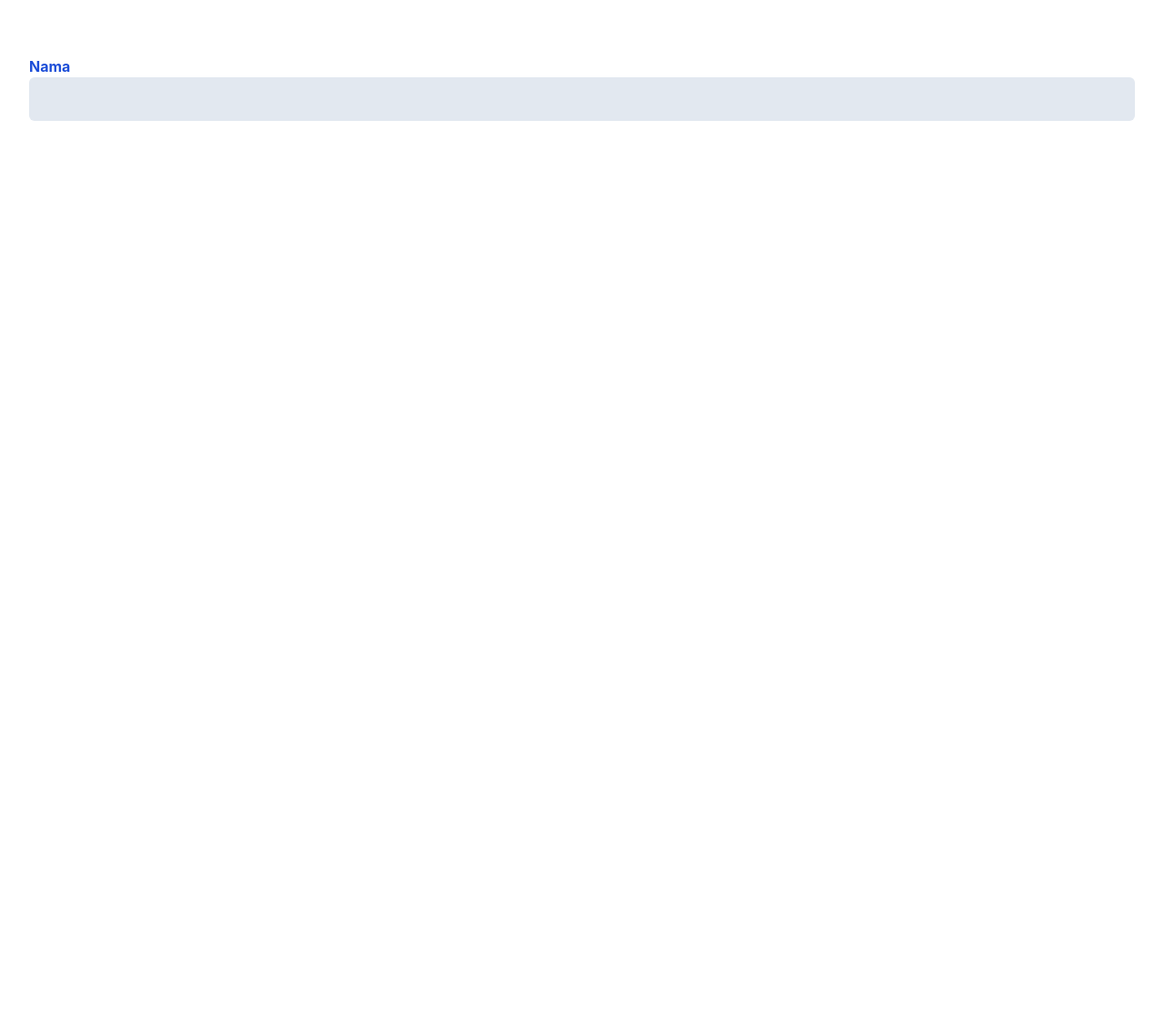
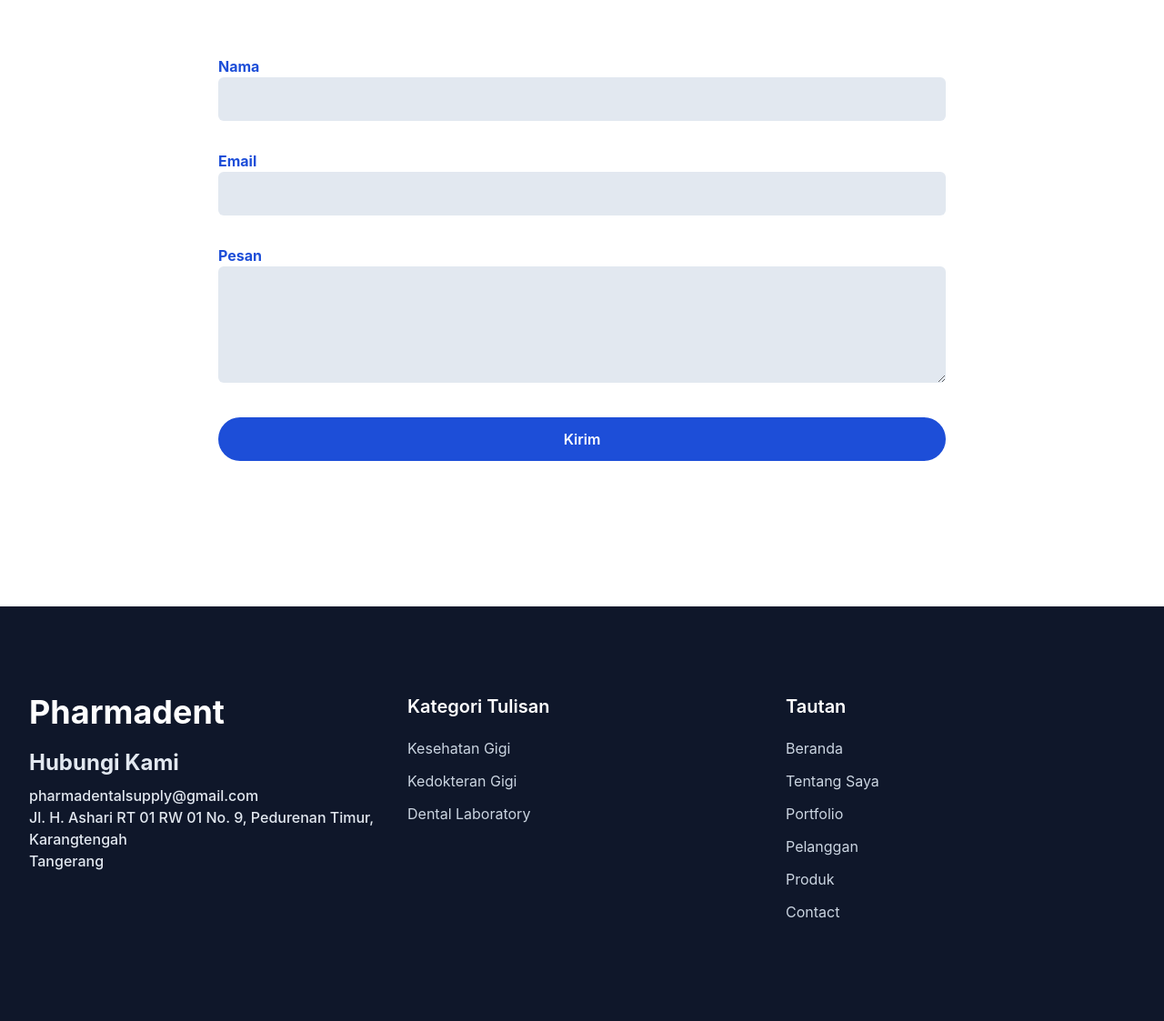
Before and after one commit to Pratama89/belajar-tailwind, a website: page public/index.html in a window 1280 px wide. Shown: the part 4994-6117 px from the top of the page at 91% size. Before the commit the page ends 5287 px from the top, so only its background shows below. Drawn offline with Linux system fonts and the light colour scheme.

Commit message:
Menambahkan Footer

```diff
--- a/public/index.html
+++ b/public/index.html
@@ -323,15 +323,85 @@
       </div>
 
       <form action="">
-      <div class="w-full px-4 mb-8">
-        <label for="name" class="text-base font-bold text-primary">Nama</label>
-        <input type="text" id="name" class="w-full bg-slate-200 text-dark p-3 rounded-md focus:outline-none">
-      </div>
+        <div class="w-full lg:w-2/3 lg:mx-auto">
+          <div class="w-full px-4 mb-8">
+            <label for="name" class="text-base font-bold text-primary">Nama</label>
+            <input type="text" id="name" class="w-full bg-slate-200 text-dark p-3 rounded-md focus:outline-none focus:ring-primary focus:ring-1 focus:border-primary">
+          </div>
+          <div class="w-full px-4 mb-8">
+            <label for="email" class="text-base font-bold text-primary">Email</label>
+            <input type="email" id="email" class="w-full bg-slate-200 text-dark p-3 rounded-md focus:outline-none focus:ring-primary focus:ring-1 focus:border-primary">
+          </div>
+          <div class="w-full px-4 mb-8">
+            <label for="message" class="text-base font-bold text-primary">Pesan</label>
+            <textarea type="message" id="message" class="w-full bg-slate-200 text-dark p-3 rounded-md focus:outline-none focus:ring-primary focus:ring-1 focus:border-primary h-32"></textarea>
+          </div>
+          <div class="w-full px-4 mb-8">
+            <button class="text-base font-semibold text-white bg-primary py-3 px-8 rounded-full w-full hover:opacity-80 hover:shadow-lg transition duration-500">Kirim</button>
+          </div>
+    </div>
       </form>
     </div>
   </section>
   <!-- Kontak Section End -->
 
+  <!-- Footer Section Start -->
+  <footer class="bg-dark pt-24 pb-12">
+    <div class="container">
+      <div class="flex flex-wrap">
+
+        <div class="w-full px-4 mb-12 text-slate-200 font-medium md:w-1/3">
+          <h2 class="font-bold text-4xl text-white mb-5">Pharmadent</h2>
+          <h3 class="font-bold text-2xl mb-2">Hubungi Kami</h3>
+          <p>pharmadentalsupply@gmail.com</p>
+          <p>Jl. H. Ashari RT 01 RW 01 No. 9, Pedurenan Timur, Karangtengah</p>
+          <p>Tangerang</p>
+        </div>
+
+        <div class="w-full px-4 mb-12 md:w-1/3">
+          <h3 class="font-semibold text-xl text-white mb-5">Kategori Tulisan</h3>
+          <ul class="text-slate-300">
+            <li>
+              <a href="#" class="inline-block text-base hover:text-primary mb-3">Kesehatan Gigi</a>
+            </li>
+            <li>
+              <a href="#" class="inline-block text-base hover:text-primary mb-3">Kedokteran Gigi</a>
+            </li>
+            <li>
+              <a href="#" class="inline-block text-base hover:text-primary mb-3">Dental Laboratory</a>
+            </li>
+          </ul>
+        </div>
+
+        <div class="w-full px-4 mb-12 md:w-1/3">
+          <h3 class="font-semibold text-xl text-white mb-5">Tautan</h3>
+          <ul class="text-slate-300">
+            <li>
+              <a href="#home" class="inline-block text-base hover:text-primary mb-3">Beranda</a>
+            </li>
+            <li>
+              <a href="#about" class="inline-block text-base hover:text-primary mb-3">Tentang Saya</a>
+            </li>
+            <li>
+              <a href="#portfolio" class="inline-block text-base hover:text-primary mb-3">Portfolio</a>
+            </li>
+            <li>
+              <a href="#pelanggan" class="inline-block text-base hover:text-primary mb-3">Pelanggan</a>
+            </li>
+            <li>
+              <a href="#produk" class="inline-block text-base hover:text-primary mb-3">Produk</a>
+            </li>
+            <li>
+              <a href="#contact" class="inline-block text-base hover:text-primary mb-3">Contact</a>
+            </li>
+          </ul>
+        </div>
+
+      </div>
+    </div>
+  </footer>
+  <!-- Footer Section End -->
+
   <script src="js/script.js"></script>
 </body>
 </html>
```
Also changed, not shown: public/css/style.css.
